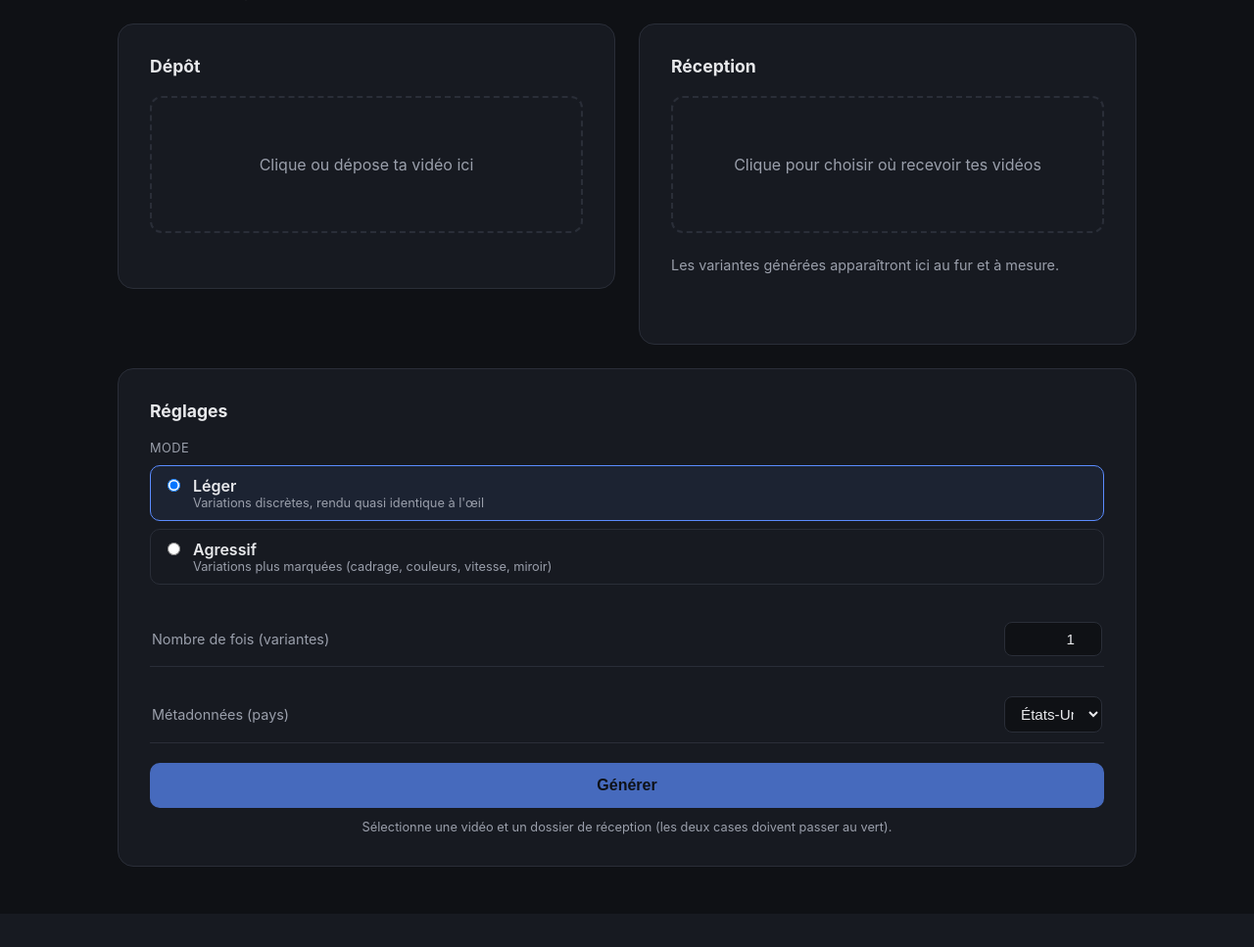
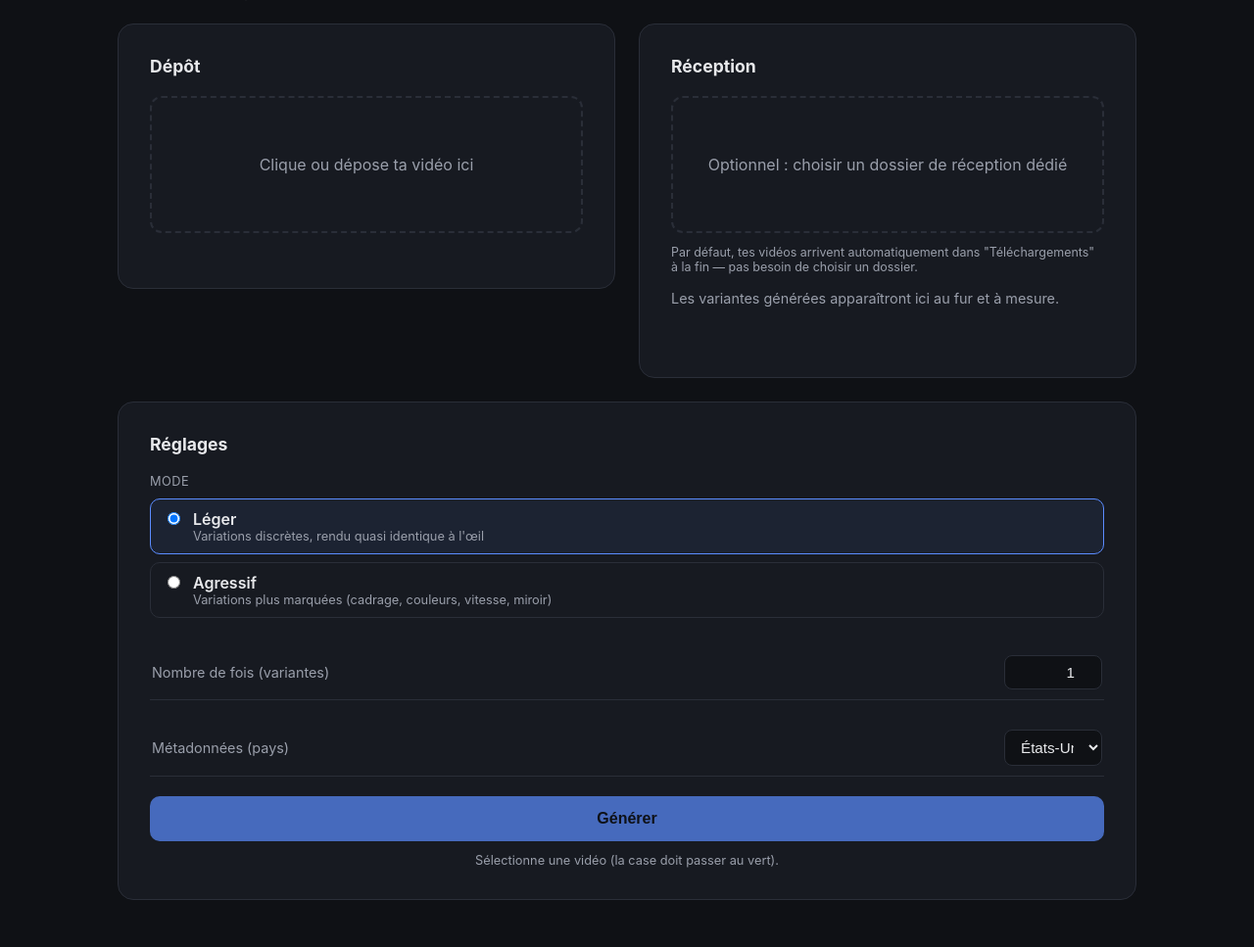
Before and after one commit to galaupjules-glitch/scout, a Flask app: page / in a window 1280 px wide. Shown: the part 102-1069 px from the top of the page at 98% size. Before the commit the page ends 987 px from the top, so only its background shows below. Run offline with Flask 3, Linux system fonts and the light colour scheme; the visitor is signed in with stand-in values (Sample User, id 1).

Commit message:
Rend le dossier de réception optionnel, garantit le téléchargement vers Téléchargements
Le choix d'un dossier dédié ne bloque plus le bouton "Générer" (qui ne
dépend plus que du fichier sélectionné) et n'est plus requis pour recevoir
ses vidéos. Le téléchargement automatique (.zip) vers le dossier
"Téléchargements" du navigateur est désormais garanti dans tous les cas,
que l'utilisateur ait choisi un dossier dédié ou non — c'est le chemin par
défaut fiable qui ne dépend d'aucune permission spéciale.

Si un dossier dédié est quand même choisi, il reste utilisé en bonus
(tentative d'enregistrement direct en plus du zip) ; en cas d'échec, c'est
affiché comme une simple info ("n'a pas pu être utilisé"), jamais comme un
blocage puisque le zip part de toute façon.

Co-Authored-By: Claude Sonnet 5 <noreply@anthropic.com>

```diff
--- a/templates/index.html
+++ b/templates/index.html
@@ -30,9 +30,9 @@
         <section class="carte colonne-reception">
           <h2>Réception</h2>
           <button type="button" class="zone-fichier" id="zone-reception">
-            <span id="texte-reception">Clique pour choisir où recevoir tes vidéos</span>
+            <span id="texte-reception">Optionnel : choisir un dossier de réception dédié</span>
           </button>
-          <p class="note-reception" id="note-reception" hidden>Ton navigateur ne permet pas de choisir un dossier dédié : les vidéos seront téléchargées automatiquement (.zip) à la fin.</p>
+          <p class="note-reception" id="note-reception">Par défaut, tes vidéos arrivent automatiquement dans "Téléchargements" à la fin — pas besoin de choisir un dossier.</p>
           <p class="placeholder" id="placeholder-reception">Les variantes générées apparaîtront ici au fur et à mesure.</p>
           <div class="grille-resultats" id="grille-resultats"></div>
           <button type="button" class="bouton-telecharger-tout" id="bouton-tout" hidden>
@@ -75,7 +75,7 @@
         </label>
 
         <button type="submit" id="bouton-envoyer" disabled>Générer</button>
-        <p class="note" id="note-verrou">Sélectionne une vidéo et un dossier de réception (les deux cases doivent passer au vert).</p>
+        <p class="note" id="note-verrou">Sélectionne une vidéo (la case doit passer au vert).</p>
       </section>
     </form>
 
@@ -114,23 +114,27 @@
     let fichierPret = false;
 
     // File System Access API : dispo sur Chrome/Edge desktop, pas sur
-    // Safari/Firefox — dans ce cas la case réception est automatiquement
-    // considérée prête (le zip automatique prend le relais à la fin).
+    // Safari/Firefox. Dans tous les cas, c'est OPTIONNEL : par défaut, le
+    // téléchargement classique (.zip) vers "Téléchargements" suffit et ne
+    // dépend d'aucune permission spéciale — c'est le chemin fiable et
+    // garanti. Choisir un dossier dédié est juste un bonus en plus.
     const supporteDossier = 'showDirectoryPicker' in window;
     const supporteEnregistrerSous = 'showSaveFilePicker' in window;
-    let dossierPret = !supporteDossier;
+
+    if (!supporteDossier) {
+      zoneReception.hidden = true;
+    }
 
     function majVerrouGenerer() {
-      bouton.disabled = !(fichierPret && dossierPret);
+      bouton.disabled = !fichierPret;
       noteVerrou.hidden = bouton.disabled ? false : true;
     }
 
-    if (supporteDossier) {
     zoneReception.addEventListener('click', async () => {
       try {
         // "readwrite" est indispensable : par défaut le dossier n'est
         // accordé qu'en lecture, et l'enregistrement échoue ensuite
-          // silencieusement (c'est le bug "erreur" rencontré avant ce fix).
+        // silencieusement.
         const handle = await window.showDirectoryPicker({ mode: 'readwrite' });
         const permission = await handle.requestPermission({ mode: 'readwrite' });
         if (permission !== 'granted') {
@@ -139,20 +143,17 @@
         dossierHandle = handle;
         texteReception.textContent = `📁 "${dossierHandle.name}" — clique pour changer de dossier`;
         zoneReception.classList.add('pret');
-          dossierPret = true;
-          majVerrouGenerer();
       } catch (err) {
         if (err && err.name === 'AbortError') return; // annulé par l'utilisateur
         console.error('Choix du dossier de réception :', err);
-          afficherErreur(`Impossible d'utiliser ce dossier (${err && (err.message || err.name) || 'erreur inconnue'}). Réessaie ou choisis-en un autre.`);
+        // non bloquant : le téléchargement classique vers "Téléchargements"
+        // reste garanti, donc on informe juste sans paniquer l'utilisateur
+        dossierHandle = null;
+        zoneReception.classList.remove('pret');
+        texteReception.textContent = 'Optionnel : choisir un dossier de réception dédié';
+        noteReception.textContent = `Ce dossier n'a pas pu être utilisé (${err && (err.message || err.name) || 'erreur inconnue'}). Pas grave : tes vidéos arriveront quand même dans "Téléchargements".`;
       }
     });
-    } else {
-      zoneReception.disabled = true;
-      zoneReception.classList.add('pret');
-      texteReception.textContent = 'Réception automatique (zip) à la fin';
-      noteReception.hidden = false;
-    }
 
     async function enregistrerBlobDansDossier(nom, blob) {
       const fileHandle = await dossierHandle.getFileHandle(nom, { create: true });
@@ -251,7 +252,8 @@
       boutonTout.hidden = false;
       boutonTout.onclick = () => { window.location.href = `/telecharger-tout/${jobId}`; };
 
-      // dossier de réception choisi : on y enregistre direct, sans attendre
+      // dossier de réception choisi : tentative en bonus, jamais bloquante
+      // — le zip vers "Téléchargements" arrivera de toute façon à la fin
       if (dossierHandle) {
         const etatEl = document.getElementById(`etat-${nom}`);
         etatEl.textContent = '⏳ Enregistrement dans le dossier choisi...';
@@ -260,11 +262,10 @@
           if (!reponse.ok) throw new Error(`téléchargement du fichier échoué (HTTP ${reponse.status})`);
           const blob = await reponse.blob();
           await enregistrerBlobDansDossier(nom, blob);
-          etatEl.textContent = `✓ Enregistré dans "${dossierHandle.name}"`;
+          etatEl.textContent = `✓ Enregistré aussi dans "${dossierHandle.name}"`;
         } catch (err) {
           console.error('Enregistrement auto échoué pour', nom, err);
-          const detail = err && (err.message || err.name) || 'erreur inconnue';
-          etatEl.textContent = `⚠ Échec de l'enregistrement auto (${detail}) — utilise "Télécharger"`;
+          etatEl.textContent = 'ℹ Pas enregistrée dans le dossier choisi — arrivera dans "Téléchargements"';
         }
       }
     }
@@ -288,15 +289,14 @@
                 afficherErreur(etat.erreurs.join(' / '));
               }
 
-              if (dossierHandle) {
-                // déjà enregistrées une à une dans le dossier choisi
-                setProgress(100, `Terminé ! ${etat.resultats.length} variante(s) enregistrée(s) dans "${dossierHandle.name}".`, true);
-              } else if (!telechargementAuto && etat.resultats.length) {
-                // sinon, dès que la barre atteint 100%, on lance direct le téléchargement du zip
+              // le zip vers "Téléchargements" part TOUJOURS, qu'un dossier
+              // dédié ait été choisi ou non — c'est le chemin garanti
+              if (!telechargementAuto && etat.resultats.length) {
                 telechargementAuto = true;
+                const suffixe = dossierHandle ? ` (et dans "${dossierHandle.name}")` : '';
                 setProgress(100, `Terminé ! ${etat.resultats.length} variante(s) — téléchargement en cours...`, true);
                 window.location.href = `/telecharger-tout/${jobId}`;
-                setTimeout(() => setProgress(100, `Terminé ! ${etat.resultats.length} variante(s) téléchargée(s).`, true), 800);
+                setTimeout(() => setProgress(100, `Terminé ! ${etat.resultats.length} variante(s) dans "Téléchargements"${suffixe}.`, true), 800);
               }
             }
           })
@@ -306,7 +306,7 @@
 
     form.addEventListener('submit', (e) => {
       e.preventDefault();
-      if (!fichierPret || !dossierPret) return;
+      if (!fichierPret) return;
       alerteBox.hidden = true;
       bouton.disabled = true;
       bouton.textContent = 'Traitement en cours...';
```
Lines whose indentation alone changed are shown as unchanged.
